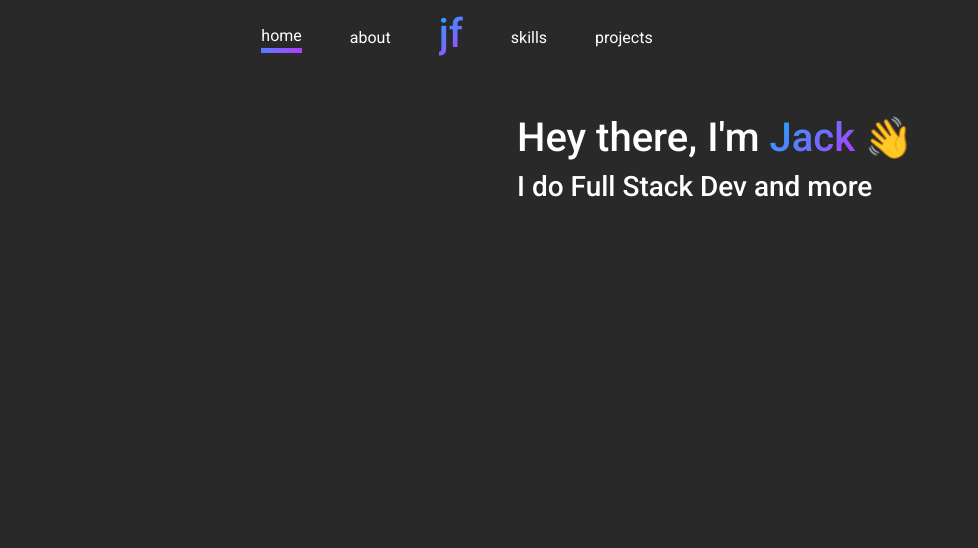
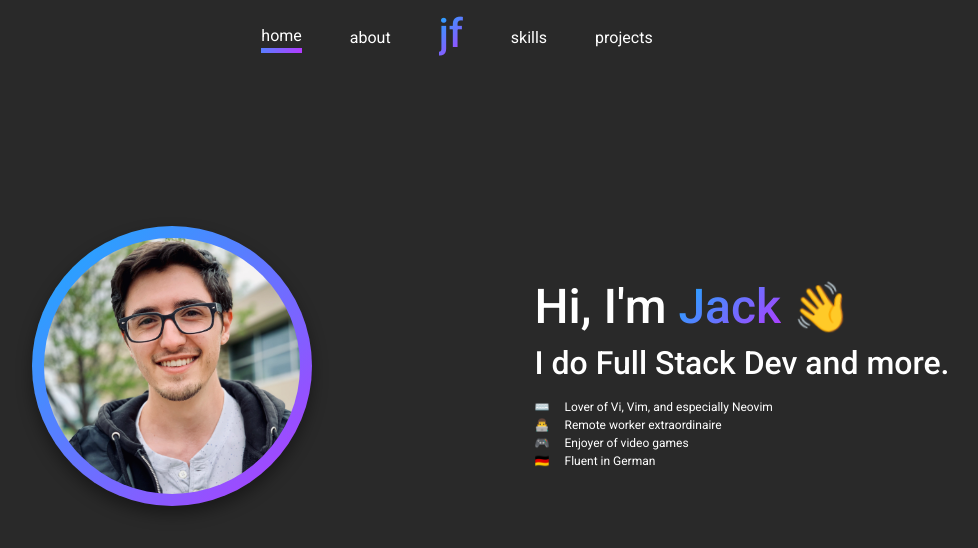
Before and after one commit to jzfraser/jzfraser.github.io, a React (Vite) app: page / in a window 1280 px wide. Shown: the top 548 px of the page, without its empty margins (183-1161 px from the left). Built offline with nearby package versions, Linux system fonts and the light colour scheme.

Commit message:
Styling, image, reorganizing

```diff
--- a/src/App.tsx
+++ b/src/App.tsx
@@ -1,5 +1,6 @@
 import { createBrowserRouter, RouterProvider } from "react-router-dom";
 
+import { ErrorPage } from "./components/ErrorPage";
 import { About } from "./routes/About";
 import { Home } from "./routes/Home";
 import { Projects } from "./routes/Projects";
@@ -10,6 +11,7 @@ const router = createBrowserRouter([
   {
     path: "/",
     element: <Root />,
+    errorElement: <ErrorPage />,
     children: [
       {
         index: true,
--- /dev/null
+++ b/src/components/BioBullet.tsx
@@ -0,0 +1,12 @@
+type BioBulletProps = {
+  emoji: string;
+  text: string;
+};
+
+export function BioBullet({ emoji, text }: BioBulletProps) {
+  return (
+    <div>
+      <span className="bio-bullet">{emoji}</span> {text}
+    </div>
+  );
+}
--- /dev/null
+++ b/src/components/ErrorPage.tsx
@@ -0,0 +1,30 @@
+import "../styles/ErrorPage.scss";
+
+import { isRouteErrorResponse, useRouteError } from "react-router-dom";
+
+function errorMessage(error: unknown): string {
+  if (isRouteErrorResponse(error)) {
+    return `${error.status} ${error.statusText}`;
+  } else if (error instanceof Error) {
+    return error.message;
+  } else if (typeof error === "string") {
+    return error;
+  } else {
+    console.error(error);
+    return "Unknown error";
+  }
+}
+
+export function ErrorPage() {
+  const error = errorMessage(useRouteError());
+
+  return (
+    <div className="error-page">
+      <h1>Oops!</h1>
+      <p>Sorry, an unexpected error has occurred.</p>
+      <p>
+        <i>{error}</i>
+      </p>
+    </div>
+  );
+}
--- a/src/routes/NavBar.tsx
+++ b/src/components/NavBar.tsx
@@ -12,7 +12,7 @@ function removeLeadingSlash(s: string): string {
 type Link = {
   name: string;
   to: string;
-  variant?: "lg-gradient";
+  variant?: "initials";
 };
 
 const links: Link[] = [
@@ -27,7 +27,7 @@ const links: Link[] = [
   {
     name: "jf",
     to: "/home",
-    variant: "lg-gradient",
+    variant: "initials",
   },
   {
     name: "skills",
@@ -45,15 +45,16 @@ export function NavBar() {
     pathname === "/" ? "home" : removeLeadingSlash(pathname)
   );
 
-  console.log(isActive);
-
   return (
     <Nav className="nav">
       {links.map((link, index) => {
+        const linkClassNames = `navlink ${
+          isActive === link.name ? "active" : ""
+        } ${link.variant ? link.variant : ""}`;
         return (
           <Link
             key={index}
-            className={`navlink ${isActive === link.name ? "active" : ""}`}
+            className={linkClassNames}
             to={link.to}
             onClick={() => setIsActive(removeLeadingSlash(link.to))}
           >
--- a/src/index.scss
+++ b/src/index.scss
@@ -2,6 +2,7 @@
 
 body {
   background-color: $darkGray;
+  color: white;
   font-family: "Roboto", Helvetica, sans-serif;
   font-size: 1.5vh;
   width: 100%;
--- a/src/routes/Home.tsx
+++ b/src/routes/Home.tsx
@@ -2,19 +2,55 @@ import "../styles/Home.scss";
 
 import { Col, Container, Row } from "react-bootstrap";
 
+import { BioBullet } from "../components/BioBullet";
+import me from "../img/Me.png";
+
+const bioBullets = [
+  {
+    emoji: "⌨️",
+    text: "Lover of Vi, Vim, and especially Neovim",
+  },
+  {
+    emoji: "👨‍💻",
+    text: "Remote worker extraordinaire",
+  },
+  {
+    emoji: "🎮",
+    text: "Enjoyer of video games",
+  },
+  {
+    emoji: "🇩🇪",
+    text: "Fluent in German",
+  },
+];
+
 export function Home() {
   return (
-    <Container>
+    <Container className="home">
       <Row>
-        <Col />
-        {/* put an image in this col */}
-        <Col>
+        <Col lg>
           <div className="home-contents">
-            <h1>
-              Hey there, I'm <span className="gradient-text">Jack</span>{" "}
-              <span className="handwave">👋</span>
-            </h1>
-            <h3>I do Full Stack Dev and more</h3>
+            <img src={me} alt="image of me smiling" />
+          </div>
+        </Col>
+        <Col lg>
+          <div className="home-container">
+            <div className="home-contents">
+              <h1>
+                Hi, I'm <span className="gradient-text">Jack</span>{" "}
+                <span className="handwave">👋</span>
+              </h1>
+              <h2>I do Full Stack Dev and more.</h2>
+              <div className="bio">
+                {bioBullets.map((bullet, index) => (
+                  <BioBullet
+                    key={index}
+                    emoji={bullet.emoji}
+                    text={bullet.text}
+                  />
+                ))}
+              </div>
+            </div>
           </div>
         </Col>
       </Row>
--- a/src/routes/Root.tsx
+++ b/src/routes/Root.tsx
@@ -1,6 +1,6 @@
 import { Outlet } from "react-router-dom";
 
-import { NavBar } from "./NavBar";
+import { NavBar } from "../components/NavBar";
 
 export function Root() {
   return (
--- /dev/null
+++ b/src/styles/ErrorPage.scss
@@ -0,0 +1,6 @@
+.error-page {
+  text-align: center;
+  align-items: center;
+  justify-content: center;
+  padding-top: 20vh;
+}
--- a/src/styles/Home.scss
+++ b/src/styles/Home.scss
@@ -1,10 +1,56 @@
 @import "../App";
 
+.home {
+  padding-top: 20vh;
+
+  h1 {
+    font-size: 2rem;
+    text-align: center;
+    @media only screen and (min-width: 940px) {
+      font-size: 3rem;
+      text-align: left;
+    }
+  }
+
+  h2 {
+    font-size: 1.25rem;
+    text-align: center;
+    @media only screen and (min-width: 940px) {
+      font-size: 2rem;
+      text-align: left;
+    }
+  }
+
+  img {
+    background: $gradient;
+    width: 35vh;
+    height: 35vh;
+    border-radius: 50%;
+    margin-bottom: 1rem;
+    padding: 0.75rem;
+    box-shadow: 0 0.5rem 1rem rgba(0, 0, 0, 0.4);
+  }
+}
+
+.home-container {
+  display: flex;
+  height: 100%;
+  justify-content: center;
+  align-items: center;
+}
+
 .home-contents {
-  margin: 2rem;
-  padding: 1rem;
+  text-align: center;
+  color: white;
+}
+
+.bio {
   text-align: left;
-  color: white;
+  margin-top: 1rem;
+}
+
+.bio-bullet {
+  margin-right: 0.75rem;
 }
 
 .handwave {
```
Also changed, not shown: package.json (+1 -8 lines), src/img/Me.png (added), 1 other file (tests, documents, lock files or other folders).
